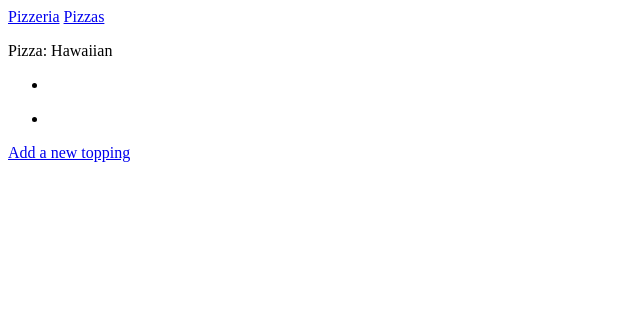
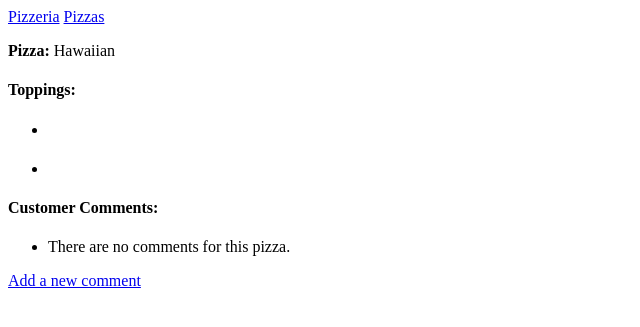
Before and after one commit to aherschend/Final_Exam, a Django app: page /pizza/2/ in a window 1280 px wide. Shown: the top 327 px of the page, without its empty margins (0-640 px from the left). Run offline with Django 3.2, Linux system fonts and the light colour scheme; data comes from the database, SQL or seed files in the repository; both versions use the stored data as it was after the commit.

Commit message:
Added Customer Comment Section

```diff
--- a/MainApp/templates/mainapp/pizza.html
+++ b/MainApp/templates/mainapp/pizza.html
@@ -2,8 +2,12 @@
 
 {% block content %}
 
-<p>Pizza: {{ pizza }}</p>
 
+
+<p><strong>Pizza:</strong>  {{ pizza }}</p>
+
+
+<h4> Toppings:</h4>
 <ul>
     {% for topping in toppings %}
 
@@ -12,13 +16,23 @@
     </li>
     {% empty%}
     <li> There are no toppings on this pizza.</li>
-
     {% endfor %}
 
 </ul>
 
+<h4>Customer Comments:</h4>
+<ul>
+    {% for comment in comments %}
+    <li>
+        <p>{{ comment.text }} </p>
+    </li>
+    {% empty %}
+    <li> There are no comments for this pizza. </li>
+</ul>
+
 <p>
-    <a href="{% url 'MainApp:new_comment' pizza.id %}"> Add a new topping</a>
+    <a href="{% url 'MainApp:new_comment' pizza.id %}"> Add a new comment</a>
 </p>
 
-{% endblock content %} z
+{% endfor %}
+{% endblock content %}
--- a/MainApp/urls.py
+++ b/MainApp/urls.py
@@ -11,5 +11,5 @@
     path('',views.index, name='index'),
     path('pizzas', views.pizzas, name='pizzas'),
     path('pizza/<int:pizza_id>/', views.pizza, name='pizza'),
-    path('new_comment/<int:pizza_id/',views.new_comment, name='new_comment')
+    path('new_comment/<int:pizza_id>/',views.new_comment, name='new_comment')
 ]
```
Also changed, not shown: db.sqlite3.
